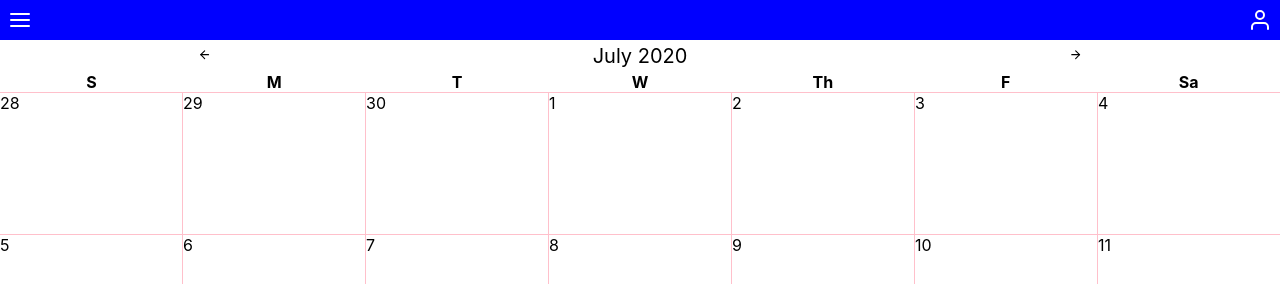
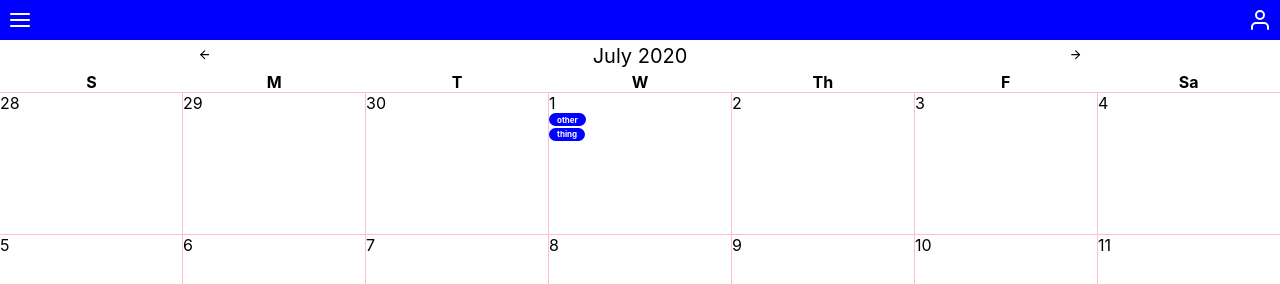
Before and after one commit to bodiddlie/chronic-pain-tracker-frontend, a React (Create React App) app: page / in a window 1280 px wide. Shown: the top 284 px of the page. Built offline with nearby package versions, Linux system fonts and the light colour scheme.

Commit message:
more work

```diff
--- /dev/null
+++ b/src/api.js
@@ -0,0 +1,12 @@
+import { parse, isSameMonth } from 'date-fns';
+
+import { data } from './data';
+
+export function getDataForMonth(month) {
+  const days = data.filter((day) => {
+    const date = parse(day.date, 'yyyy-MM-dd', new Date());
+    return isSameMonth(date, month);
+  });
+
+  return Promise.resolve(days);
+}
--- a/src/calendar.jsx
+++ b/src/calendar.jsx
@@ -13,6 +13,7 @@ import {
 
 import { MonthSwitcher } from './month-switcher';
 import { Month } from './month';
+import { getDataForMonth } from './api';
 
 function generateDays(currentMonth) {
   let days = [];
@@ -41,6 +42,11 @@ export function Calendar() {
   const today = startOfToday();
   const [currentMonth, setCurrentMonth] = React.useState(startOfMonth(today));
   const [calendar, setCalendar] = React.useState(generateDays(currentMonth));
+  const [days, setDays] = React.useState([]);
+
+  React.useEffect(() => {
+    getDataForMonth(currentMonth).then(setDays);
+  }, [currentMonth]);
 
   const handleMonthChange = (month) => {
     setCurrentMonth(month);
@@ -59,7 +65,7 @@ export function Calendar() {
         <Label>F</Label>
         <Label>Sa</Label>
       </LabelRow>
-      <Month calendar={calendar} />
+      <Month calendar={calendar} monthData={days} />
     </Container>
   );
 }
@@ -79,11 +85,3 @@ const Label = styled.div`
   text-align: center;
   font-weight: bold;
 `;
-
-const Tag = styled.span`
-  font-size: 0.5rem;
-  border-radius: 1.5rem;
-  background-color: blue;
-  color: white;
-  white-space: nowrap;
-`;
--- a/src/data.js
+++ b/src/data.js
@@ -0,0 +1,20 @@
+export const data = [
+  {
+    id: 1,
+    date: '2020-08-01',
+    entries: [
+      { id: 1, value: 1 },
+      { id: 2, value: 3 },
+    ],
+    notes: 'this\nis\ntest',
+  },
+  {
+    id: 1,
+    date: '2020-07-01',
+    entries: [
+      { id: 1, value: 0 },
+      { id: 2, value: 2 },
+    ],
+    notes: 'other\nthing',
+  },
+];
--- /dev/null
+++ b/src/day.jsx
@@ -0,0 +1,34 @@
+import React from 'react';
+import styled from 'styled-components/macro';
+import { getDate } from 'date-fns';
+
+export function Day({ dayData, day }) {
+  const tags = dayData ? dayData.notes.split('\n') : [];
+  return (
+    <Container>
+      {getDate(day.date)}
+      {tags.map((tag) => (
+        <Tag key={tag}>{tag}</Tag>
+      ))}
+    </Container>
+  );
+}
+
+const Container = styled.div`
+  display: flex;
+  flex-direction: column;
+  overflow: hidden;
+  background: white;
+  align-items: flex-start;
+`;
+
+const Tag = styled.span`
+  font-size: 0.5rem;
+  border-radius: 1.5rem;
+  background-color: blue;
+  color: white;
+  white-space: nowrap;
+  margin-bottom: 0.1rem;
+  padding: 0.1rem 0.5rem;
+  font-weight: bold;
+`;
--- a/src/month.jsx
+++ b/src/month.jsx
@@ -1,14 +1,18 @@
 import React from 'react';
 import styled from 'styled-components/macro';
-import { getDate } from 'date-fns';
+import { format } from 'date-fns';
 
-export function Month({ calendar }) {
+import { Day } from './day';
+
+export function Month({ calendar, monthData }) {
   const { rows, days } = calendar;
   return (
     <Grid rows={rows}>
-      {days.map((day) => (
-        <Day key={day.key}>{getDate(day.date)}</Day>
-      ))}
+      {days.map((day) => {
+        const formattedDate = format(day.date, 'yyyy-MM-dd');
+        const dayData = monthData.find((e) => e.date === formattedDate);
+        return <Day key={day.key} day={day} dayData={dayData} />;
+      })}
     </Grid>
   );
 }
@@ -22,10 +26,3 @@ const Grid = styled.div`
   grid-gap: 1px;
   border-top: 1px solid pink;
 `;
-
-const Day = styled.div`
-  dipslay: flex;
-  flex-direction: column;
-  overflow: hidden;
-  background: white;
-`;
```
